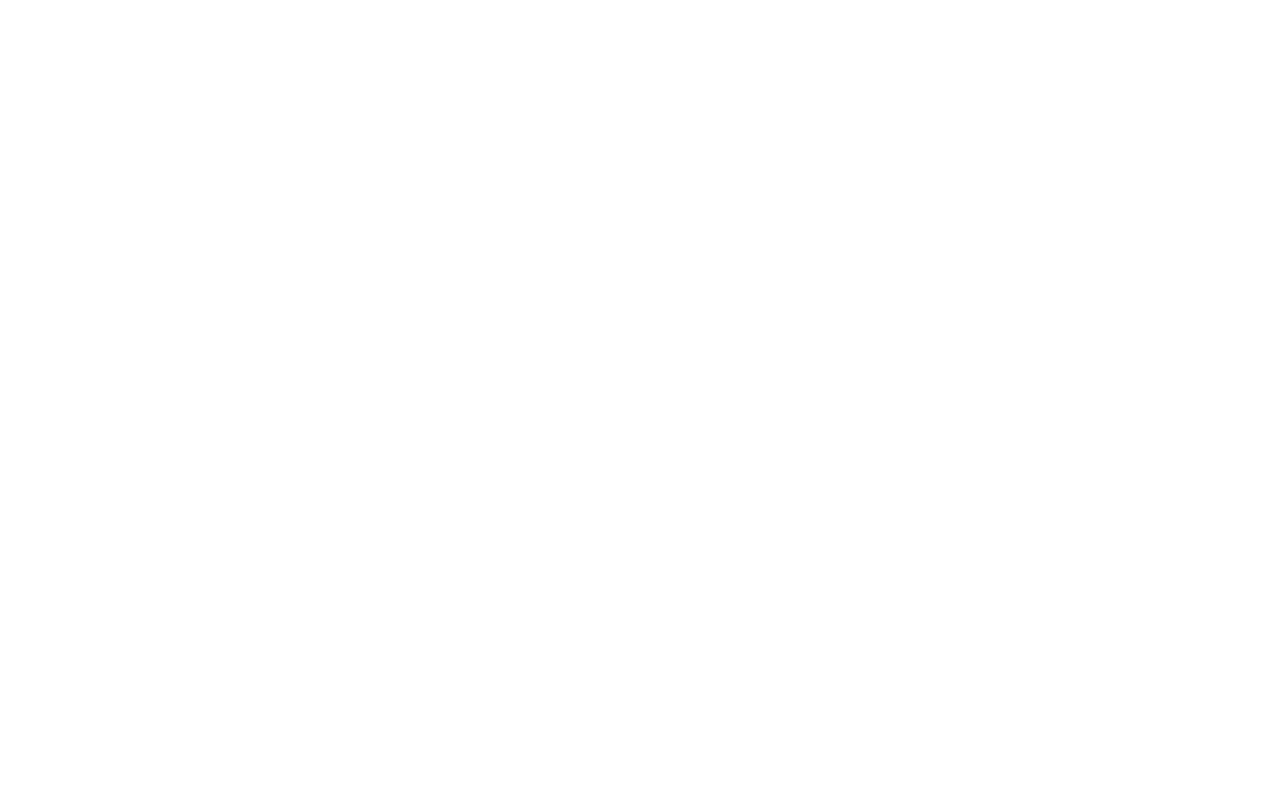
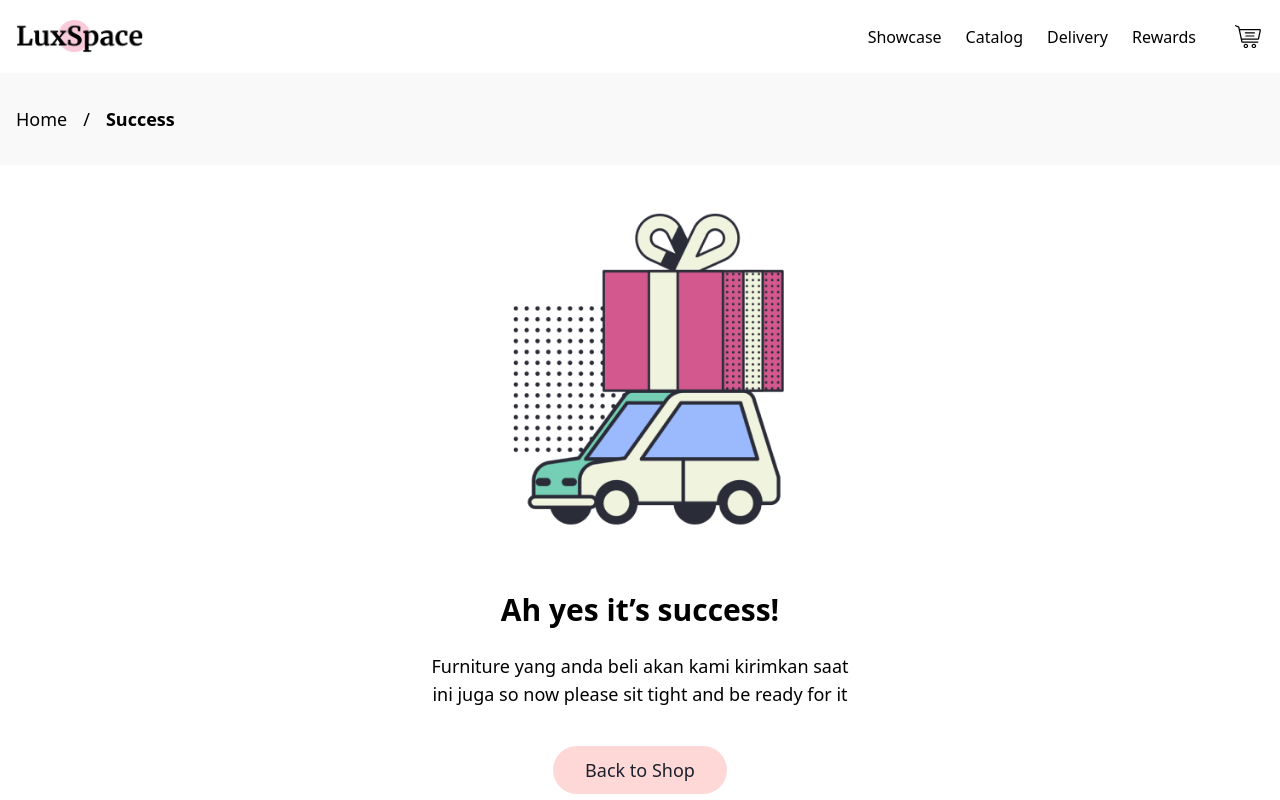
Before and after one commit to aliansyahFirdaus/OC-Luxspace, a React (Create React App) app: page /success in a window 1280 px wide. Before the commit this address had no page. Shown: the top 800 px of the page. Built offline with nearby package versions, Linux system fonts and the light colour scheme.

Commit message:
sucess add route success page, fix any bug

```diff
--- a/src/App.js
+++ b/src/App.js
@@ -3,6 +3,7 @@
 import Home from "./pages/Home";
 import Detail from "./pages/Detail";
 import Cart from "./pages/Cart";
+import Congratulation from "./pages/Congratulation";
 
 function App() {
   return (
@@ -11,6 +12,7 @@
         <Route exact path="/" element={<Home />} />
         <Route path="/detail/:id" element={<Detail />} />
         <Route path="/checkout" element={<Cart />} />
+        <Route path="/success" element={<Congratulation />} />
       </Routes>
     </div>
   );
--- /dev/null
+++ b/src/pages/Congratulation.js
@@ -0,0 +1,55 @@
+import React from "react";
+
+import Headers from "../parts/Headers";
+import AsideMenu from "../parts/AsideMenu";
+import Footer from "../parts/Footer";
+
+import Breadcrumbs from "../components/Breadcrumbs";
+import { Link } from "react-router-dom";
+
+export default function Congratulation() {
+  return (
+    <>
+      <Headers theme="black" />
+      <Breadcrumbs
+        items={[
+          {
+            url: "/",
+            name: "Home",
+          },
+          {
+            url: "/success",
+            name: "Success",
+          },
+        ]}
+      />
+      <section className="">
+        <div className="container mx-auto min-h-screen">
+          <div className="flex flex-col items-center justify-center">
+            <div className="w-full md:w-4/12 text-center">
+              <img
+                src="./images/content/illustration-success.png"
+                alt="congrats illustration"
+              />
+              <h2 className="text-3xl font-semibold mb-6">
+                Ah yes it’s success!
+              </h2>
+              <p className="text-lg mb-12">
+                Furniture yang anda beli akan kami kirimkan saat ini juga so now
+                please sit tight and be ready for it
+              </p>
+              <Link
+                to="/"
+                className="text-gray-900 bg-red-200 focus:outline-none w-full py-3 rounded-full text-lg focus:text-black transition-all duration-200 px-8 cursor-pointer"
+              >
+                Back to Shop
+              </Link>
+            </div>
+          </div>
+        </div>
+      </section>
+      <AsideMenu />
+      <Footer />
+    </>
+  );
+}
```
